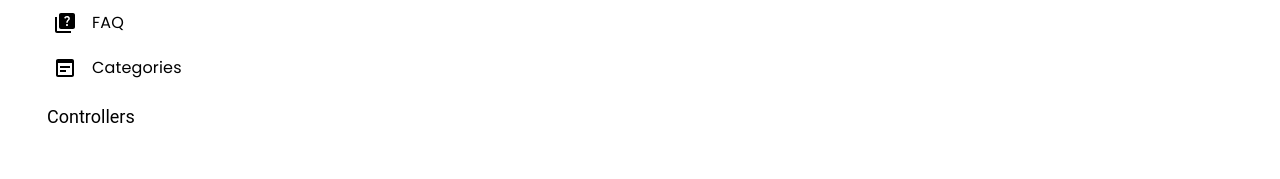
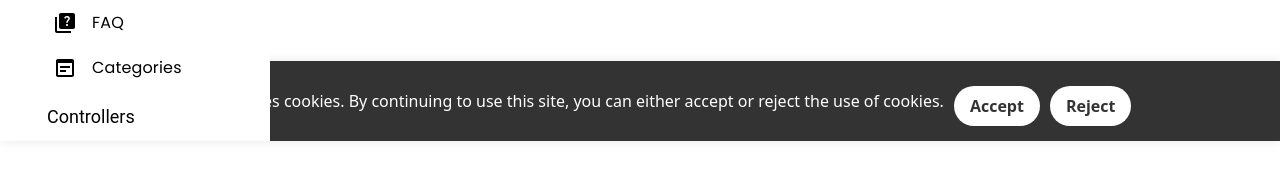
Before and after one commit to vcl-lms/VCL-LMS-central, a Next.js app in the folder client/: page /admin/orders-analytics in a window 1280 px wide. Shown: the part 659-838 px from the top of the page. Built offline with nearby package versions, Linux system fonts and the light colour scheme; no server answers.

Commit message:
added cookies accept

```diff
--- /dev/null
+++ b/client/app/components/Cookies/CookieNotice.tsx
@@ -0,0 +1,31 @@
+"use client";
+import React, { useState } from 'react';
+import './Cookies.css';
+
+const CookieNotice: React.FC = () => {
+  const [accepted, setAccepted] = useState<boolean | null>(null);
+
+  const handleAccept = () => {
+    setAccepted(true);
+    localStorage.setItem('cookieAccepted', 'true');
+  };
+
+  const handleReject = () => {
+    setAccepted(false);
+    localStorage.setItem('cookieAccepted', 'false');
+  };
+
+  if (accepted !== null) {
+    return null;
+  }
+
+  return (
+    <div className="cookie-notice">
+      <p>This website uses cookies. By continuing to use this site, you can either accept or reject the use of cookies.</p>
+      <button className='accept' onClick={handleAccept}>Accept</button>
+      <button className='reject' onClick={handleReject}>Reject</button>
+    </div>
+  );
+};
+
+export default CookieNotice;
--- /dev/null
+++ b/client/app/components/Cookies/Cookies.css
@@ -0,0 +1,88 @@
+/* Add this to your CSS or SCSS file */
+/* .cookie-notice {
+    display: flex;
+    align-items: center;
+    justify-content: center;
+    position: fixed;
+    bottom: 0;
+    left: 0;
+    width: 100%;
+    background: #333;
+    color: white;
+    padding: 10px;
+    text-align: center;
+    z-index: 99999;
+}
+
+.cookie-notice button {
+    background: #fff;
+    color: #333;
+    padding: 5px 10px;
+    cursor: pointer;
+    border: none;
+    border-radius: 20px;
+    margin: 5px 0 0 10px;
+    animation: buttonAnim 1s ease-in-out 0.1s infinite alternate;
+}
+
+@keyframes buttonAnim {
+    0% {transform: scale(1);}
+
+    100% {transform: scale(1.1);}
+} */
+
+/* Add this to your CSS or SCSS file */
+.cookie-notice {
+    display: flex;
+    align-items: center;
+    justify-content: center;
+    position: fixed;
+    bottom: 0;
+    left: 0;
+    width: 100%;
+    background: #333;
+    color: white;
+    padding: 15px;
+    text-align: left;
+    z-index: 99999;
+    box-shadow: 0px 0px 10px rgba(0, 0, 0, 0.1);
+    animation: slideUp 0.5s ease-in-out;
+}
+
+.cookie-notice p {
+    margin: 0;
+}
+
+.cookie-notice button {
+    background: #fff;
+    color: #333;
+    padding: 8px 16px;
+    cursor: pointer;
+    border: none;
+    border-radius: 20px;
+    margin: 10px 0 0 10px;
+    font-weight: bold;
+    transition: background 0.3s ease-in-out;
+}
+
+.cookie-notice button:hover {
+    background: #eee;
+}
+
+@keyframes slideUp {
+    from {
+        transform: translateY(100%);
+    }
+    to {
+        transform: translateY(0);
+    }
+}
+
+@keyframes buttonAnim {
+    from {
+        transform: scale(1);
+    }
+    to {
+        transform: scale(1.05);
+    }
+}
--- a/client/app/components/Route/Reviews.tsx
+++ b/client/app/components/Route/Reviews.tsx
@@ -10,8 +10,7 @@ export const reviews = [
   {
     name: "Aklank Jain",
     star:<Ratings rating={4.5}/>,
-    avatar: "https://i.postimg.cc/0yQ4z43d/user-1.jpg",
-    // avatar: "https://randomuser.me/api/portraits/men/1.jpg",
+    avatar: "https://randomuser.me/api/portraits/men/1.jpg",
     profession: "AWS DEVOPS | DevOps Engineer",
     comment:
       "Vishwanath sir depth of knowledge and expertise in AWS , Devops and Azure is impressive. He has ability to explain complex aws concepts in a clear and understandable manner is commendable. He has added more hands-on lab exercises rather than theoretical learning. He also helps all his students for interview preparations, real time scenario project work , job support. He will also guide and help students on how to switch career in aws-Devops job roles as well. He is one of the best trainer , mentor , life-coach, friend in Bangalore I have ever met in my life.",
@@ -20,7 +19,7 @@ export const reviews = [
   {
     name: "Biplab Raut",
     star:<Ratings rating={4}/>,
-    avatar: "https://i.postimg.cc/FsTQ73Pc/user-2.jpg",
+    avatar: "https://i.postimg.cc/9fqB77wP/u1.jpg",
     profession: "AWS Solution Architect | Cloud Engineering",
     comment:
       "The way he explains the things related to the subject is very interesting. He makes you involved in that part of the example so that you can be able to analyse the course better. Good concept of taking an example which makes you understand the topic in a better way. Very helpful.",
@@ -28,7 +27,7 @@ export const reviews = [
   {
     name: "Sumer",
     star:<Ratings rating={5}/>,
-    avatar: "https://i.postimg.cc/yN95XZTL/user-3.jpg",
+    avatar: "https://i.postimg.cc/SRQ8D2Rv/u2.jpg",
     profession: "AWS Solution Architect | DevOps Engineering",
     comment:
       "I really want thank Vishwanath for the training he provided, I can confidently rave that it's been the most innovative, practical and effective course I have attended. All thanks to Vishwanath for sharing and improving the perception towards technology."
@@ -36,7 +35,7 @@ export const reviews = [
   {
     name: "Shweta Patel",
     star:<Ratings rating={4.5}/>,
-    avatar: "https://i.postimg.cc/xCpKXsbh/user-6.jpg",
+    avatar: "https://i.postimg.cc/4NFG4YCb/u5.jpg",
     profession: "Amazon Web Services | DevOps Engineer",
     comment:
       "I had a great time learning the new concepts about aws from scratch. Practical's were very helpful, study guide also covers all the topics which is helpful from the exam perspective. I would recommend anyone to join Vishwanath Sir if you are new to this technology as his way of explaining with examples is extremely good.",
@@ -44,7 +43,7 @@ export const reviews = [
   {
     name: "Andrew Onyango",
     star:<Ratings rating={4}/>,
-    avatar: "https://i.postimg.cc/5N6sSz48/user-4.jpg",
+    avatar: "https://i.postimg.cc/NF09R3Ph/u3.jpg",
     profession: "Microsoft Azure | Azure Cloud Engineer",
     comment:
       "Good training session that I had with Vish. He has a good understanding of MS Azure, and the lecture that I had with him was so fruitful in bid for my journey to certify in Azure.",
@@ -52,7 +51,7 @@ export const reviews = [
   {
     name: "Masoom Mujawar",
     star:<Ratings rating={5}/>,
-    avatar: "https://i.postimg.cc/sXjcQQHQ/user-5.jpg",
+    avatar: "https://i.postimg.cc/CMtLvnRn/u4.jpg",
     profession: "AWS Plus Devops Training | DevOps Engineer",
     comment:
       "It's an excellent experience with Vishwa to learn AWS, he has vast experience in AWS, DevOps, networking and Azure and the way of teaching is very good. Clear and detail understanding of each topic and concepts, and he is putting extra efforts and take more classes for understanding and practice all concepts to each student. Overall, it's knowledge gaining class in friendly environment. Vishwa is the best trainer/teacher in this field with real-time experience. ",
@@ -65,7 +64,8 @@ const Reviews = (props: Props) => {
       <div className="w-full 800px:flex items-center">
         <div className="800px:w-[50%] w-full">
           <Image
-            src={require("../../../public/assests/business-img.png")}
+            src="https://i.postimg.cc/50BhvmPL/below-hero-section.png"
+            // src={require("../../../public/assests/business-img.png")}
             alt="business"
             width={700}
             height={700}
--- a/client/app/layout.tsx
+++ b/client/app/layout.tsx
@@ -10,6 +10,7 @@ import React, { FC, useEffect } from "react";
 import { useLoadUserQuery } from "@/redux/features/api/apiSlice";
 import Loader from "./components/Loader/Loader";
 import socketIO from "socket.io-client";
+import CookieNotice from './components/Cookies/CookieNotice';
 
 
 const ENDPOINT = process.env.NEXT_PUBLIC_SOCKET_SERVER_URI || "";
@@ -41,7 +42,10 @@ export default function RootLayout({
           <SessionProvider>
             <ThemeProvider attribute="class" defaultTheme="system" enableSystem>
               <Custom>
-                <div>{children}</div>
+                <div>
+                  <CookieNotice />
+                  {children}
+                </div>
               </Custom>
               <Toaster position="top-center" reverseOrder={false} />
             </ThemeProvider>
@@ -56,7 +60,7 @@ const Custom: FC<{ children: React.ReactNode }> = ({ children }) => {
   const { isLoading } = useLoadUserQuery({});
 
   useEffect(() => {
-    socketId.on("connection", () => {});
+    socketId.on("connection", () => { });
   }, []);
 
   return <div>{isLoading ? <Loader /> : <div>{children} </div>}</div>;
--- a/client/tsconfig.json
+++ b/client/tsconfig.json
@@ -23,6 +23,6 @@
       "@/*": ["./*"]
     }
   },
-  "include": ["next-env.d.ts", "**/*.ts", "**/*.tsx", ".next/types/**/*.ts", "app/utils/Heading.tsx", "app/components/Course/CourseCard.tsx"],
+  "include": ["next-env.d.ts", "**/*.ts", "**/*.tsx", ".next/types/**/*.ts", "app/utils/Heading.tsx", "app/components/Course/CourseCard.tsx", "components/Cookies/CookieNotice.tsx"],
   "exclude": ["node_modules"]
 }
```
